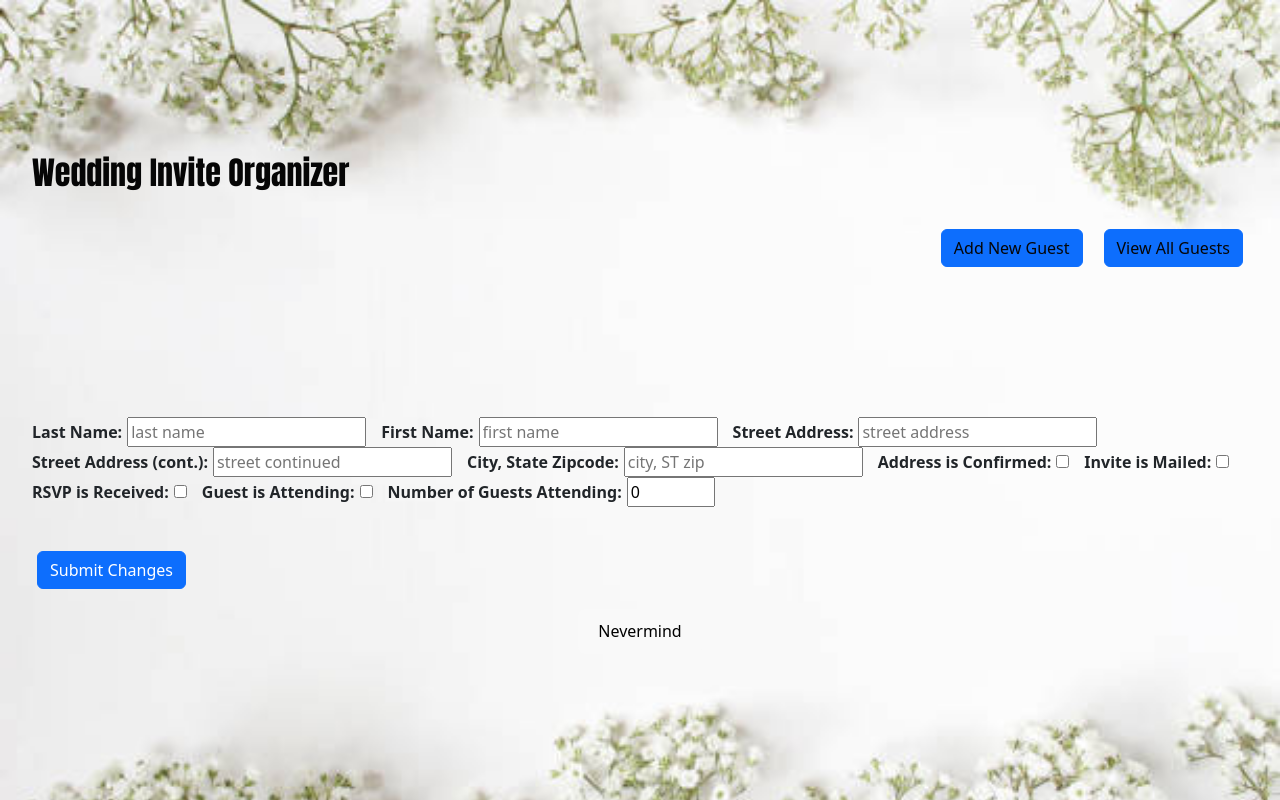
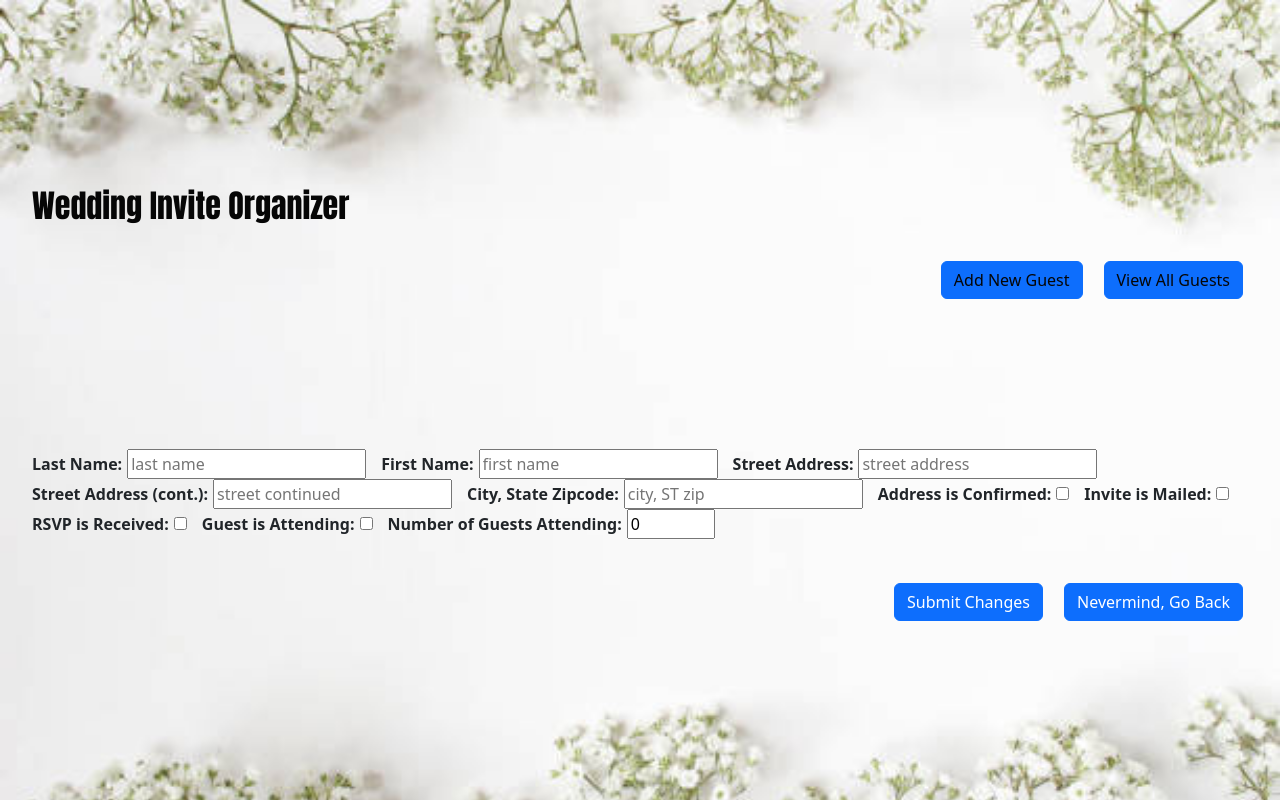
Before and after one commit to rboyce212/Wedding-Invitations-Manager, a React (Vite) app: page /guests/1/edit in a window 1280 px wide. Built offline with nearby package versions, Linux system fonts and the light colour scheme; no server answers; a web font is replaced by a local one.

Commit message:
some style changes for buttons and headers

```diff
--- a/src/Components/EditGuestForm.jsx
+++ b/src/Components/EditGuestForm.jsx
@@ -168,13 +168,20 @@ export default function EditGuestForm() {
         />
         <br />
         <br />
-        <button type="submit" className="btn btn-primary">
-          Submit Changes
-        </button>
+        <div class="d-grid gap-2 d-md-flex justify-content-md-end">
+          <button class="btn btn-primary me-md-2" type="submit">
+            Submit Changes
+          </button>
+          <Link to={`/guests/${id}`}>
+            <button class="btn btn-primary" type="button">
+              Nevermind, Go Back
+            </button>
+          </Link>
+        </div>
       </form>
-      <Link to={`/guests/${id}`}>
+      {/* <Link to={`/guests/${id}`}>
         <button>Nevermind</button>
-      </Link>
+      </Link> */}
     </div>
   );
 }
--- a/src/Pages/Home.jsx
+++ b/src/Pages/Home.jsx
@@ -3,7 +3,7 @@ import "../Style/home.css";
 export default function Home() {
   return (
     <div className="Home">
-      <h2>Welcome to the Wedding Invites Organizer...</h2>
+      <h2>Welcome to the Wedding Invites Manager 1.0</h2>
       <h3>Let me help you manage the invitations for your wedding guests!</h3>
     </div>
   );
```
